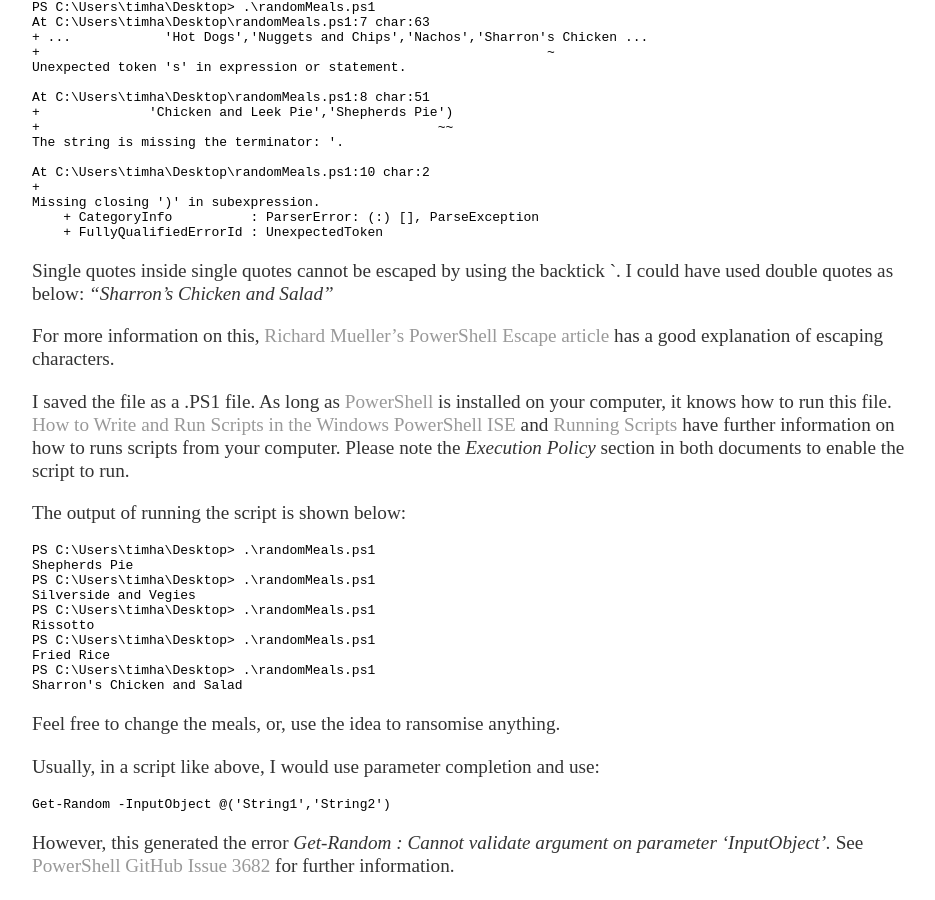
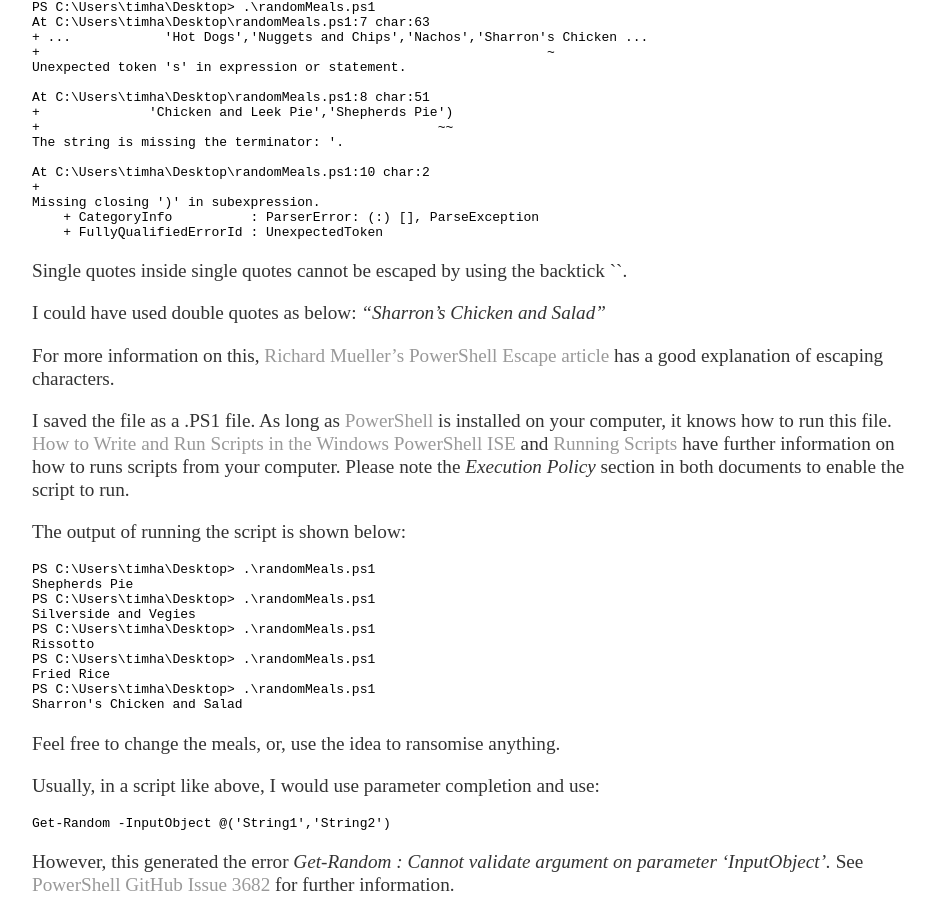
Before and after one commit to timhaintz/timhaintz.github.io, a Jekyll site: the page built from _posts/2018-05-13-What's-for-Dinner-Get-Random.md, in a window 1280 px wide and 900 px high, scrolled down 964 px. Shown: the whole window, without its empty margins (160-1095 px from the left). Built offline with Jekyll 4.4.1, drawn with Linux system fonts in a browser that asks for light colours.

````diff
--- a/_posts/2018-05-13-What's-for-Dinner-Get-Random.md
+++ b/_posts/2018-05-13-What's-for-Dinner-Get-Random.md
@@ -58,7 +58,8 @@ Missing closing ')' in subexpression.
     + CategoryInfo          : ParserError: (:) [], ParseException
     + FullyQualifiedErrorId : UnexpectedToken
 ```
-Single quotes inside single quotes cannot be escaped by using the backtick `.
+Single quotes inside single quotes cannot be escaped by using the backtick ``.
+
 I could have used double quotes as below:
 *"Sharron's Chicken and Salad"*
 
````
